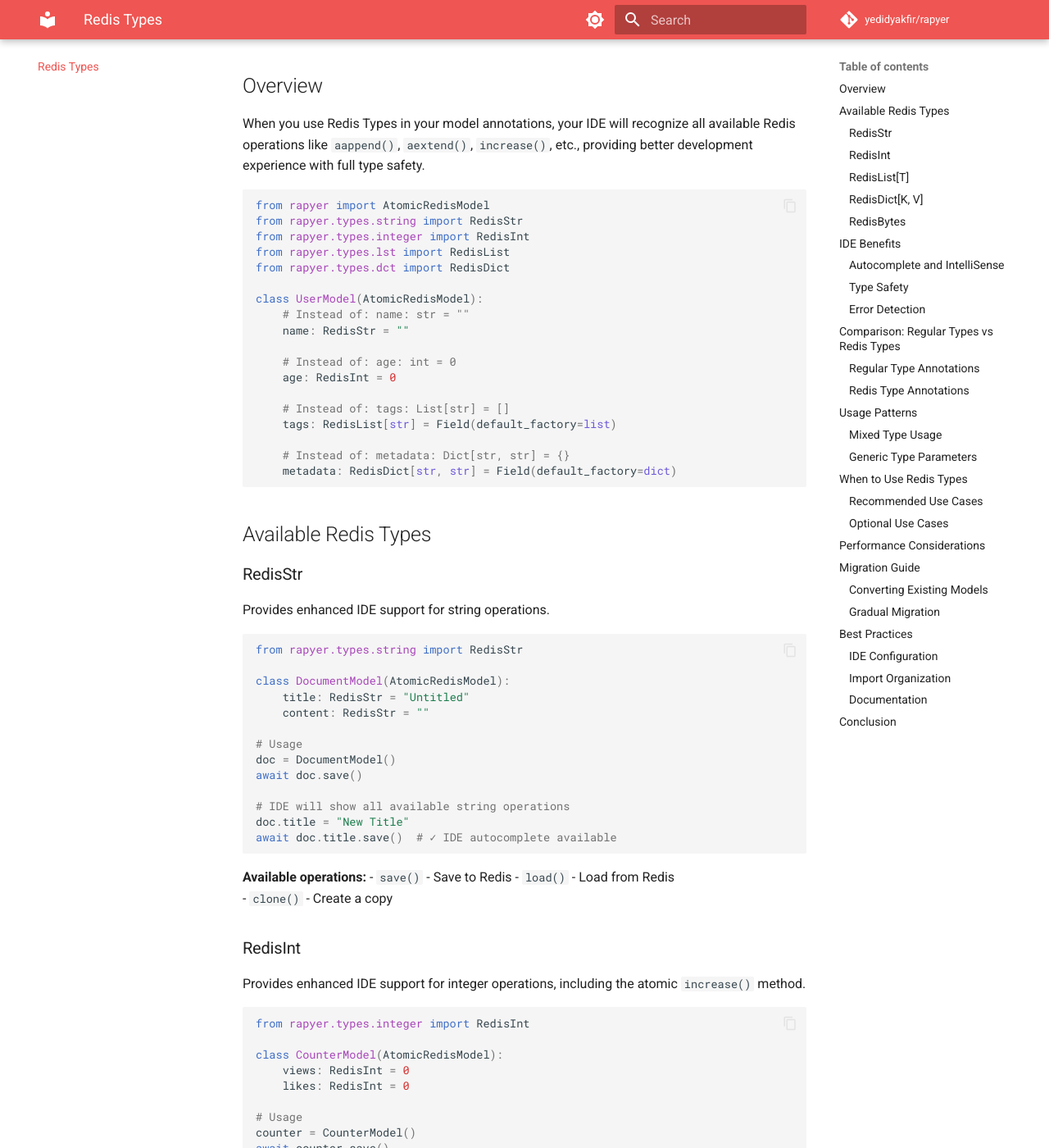
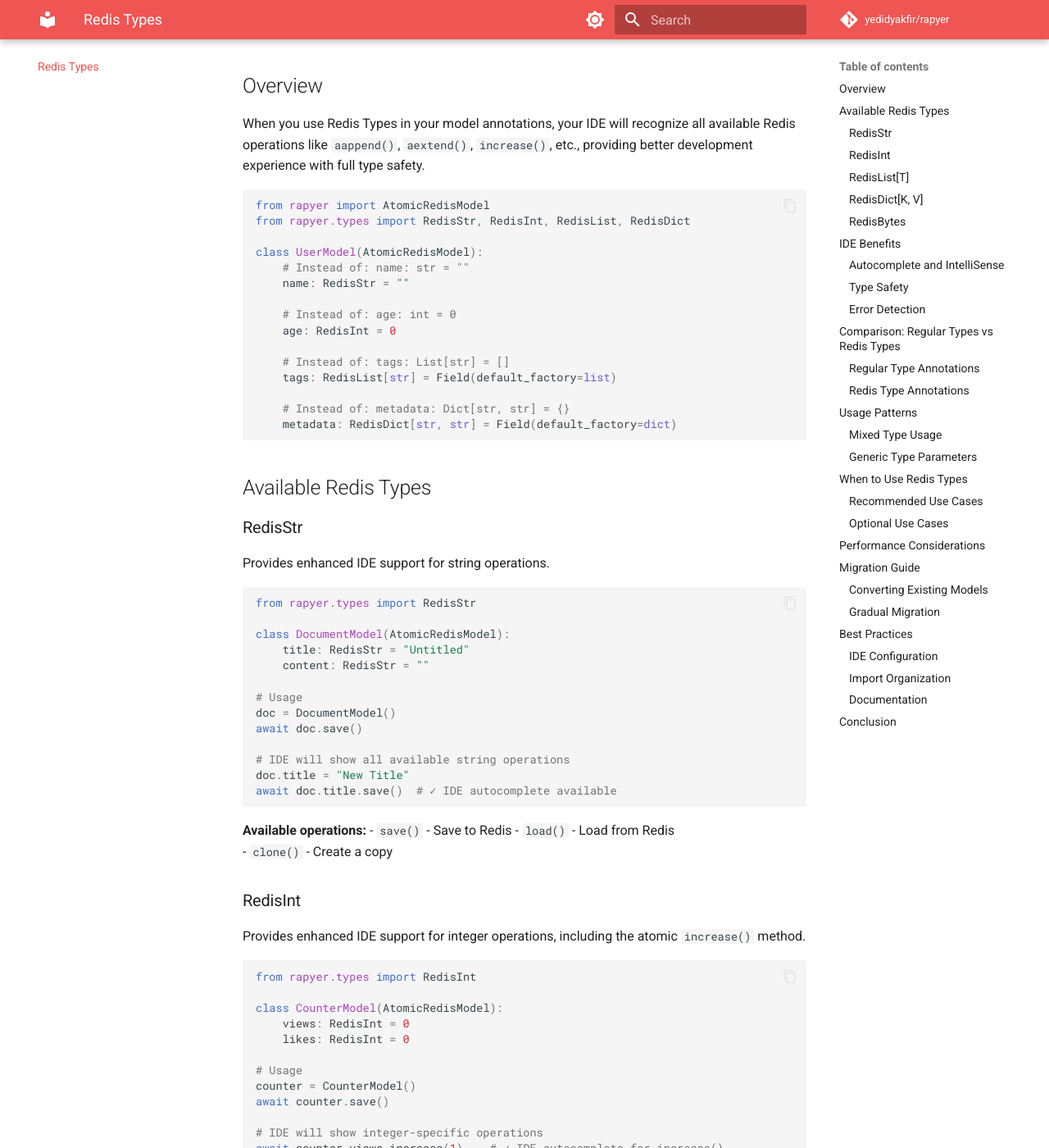
Before and after one commit to yedidyakfir/rapyer, an MkDocs documentation site: the page built from docs/redis-types.md, in a window 1280 px wide and 1400 px high, scrolled down 283 px. Shown: the whole window at 82% size. Built offline with MkDocs 1.6.1 and Material for MkDocs 9.7.7, drawn with Linux system fonts in a browser that asks for light colours; comment, search, counter and statistics services are not loaded; some of the changed text lies outside the part shown.

Commit message:
[enable_inheritance_models] - use only import from rapyer.types

````diff
--- a/docs/redis-types.md
+++ b/docs/redis-types.md
@@ -8,10 +8,7 @@
 
 ```python
 from rapyer import AtomicRedisModel
-from rapyer.types.string import RedisStr
-from rapyer.types.integer import RedisInt
-from rapyer.types.lst import RedisList
-from rapyer.types.dct import RedisDict
+from rapyer.types import RedisStr, RedisInt, RedisList, RedisDict
 
 class UserModel(AtomicRedisModel):
     # Instead of: name: str = ""
@@ -34,7 +31,7 @@
 Provides enhanced IDE support for string operations.
 
 ```python
-from rapyer.types.string import RedisStr
+from rapyer.types import RedisStr
 
 class DocumentModel(AtomicRedisModel):
     title: RedisStr = "Untitled"
@@ -59,7 +56,7 @@
 Provides enhanced IDE support for integer operations, including the atomic `increase()` method.
 
 ```python
-from rapyer.types.integer import RedisInt
+from rapyer.types import RedisInt
 
 class CounterModel(AtomicRedisModel):
     views: RedisInt = 0
@@ -87,7 +84,7 @@
 Provides enhanced IDE support for all Redis list operations with full type safety.
 
 ```python
-from rapyer.types.lst import RedisList
+from rapyer.types import RedisList
 from typing import List
 from pydantic import Field
 
@@ -125,7 +122,7 @@
 Provides enhanced IDE support for all Redis dictionary operations with full type safety.
 
 ```python
-from rapyer.types.dct import RedisDict
+from rapyer.types import RedisDict
 from typing import Dict
 from pydantic import Field
 
@@ -262,10 +259,7 @@
 ### Redis Type Annotations
 
 ```python
-from rapyer.types.string import RedisStr
-from rapyer.types.integer import RedisInt
-from rapyer.types.lst import RedisList
-from rapyer.types.dct import RedisDict
+from rapyer.types import RedisStr, RedisInt, RedisList, RedisDict
 
 class RedisTypedModel(AtomicRedisModel):
     name: RedisStr = ""
@@ -378,10 +372,7 @@
     data: Dict[str, int] = {}
 
 # After: Redis Types (optional conversion)
-from rapyer.types.string import RedisStr
-from rapyer.types.integer import RedisInt
-from rapyer.types.lst import RedisList
-from rapyer.types.dct import RedisDict
+from rapyer.types import RedisStr, RedisInt, RedisList, RedisDict
 
 class NewModel(AtomicRedisModel):
     name: RedisStr = ""
@@ -423,10 +414,7 @@
 ```python
 # Recommended import style
 from rapyer import AtomicRedisModel
-from rapyer.types.string import RedisStr
-from rapyer.types.integer import RedisInt
-from rapyer.types.lst import RedisList
-from rapyer.types.dct import RedisDict
+from rapyer.types import RedisStr, RedisInt, RedisList, RedisDict
 from pydantic import Field
 from typing import List, Dict  # For regular types if needed
 ```
````
Also changed, not shown: other parts of docs/redis-types.md (+1 -1 lines), docs/index.md (+1 -3 lines).
